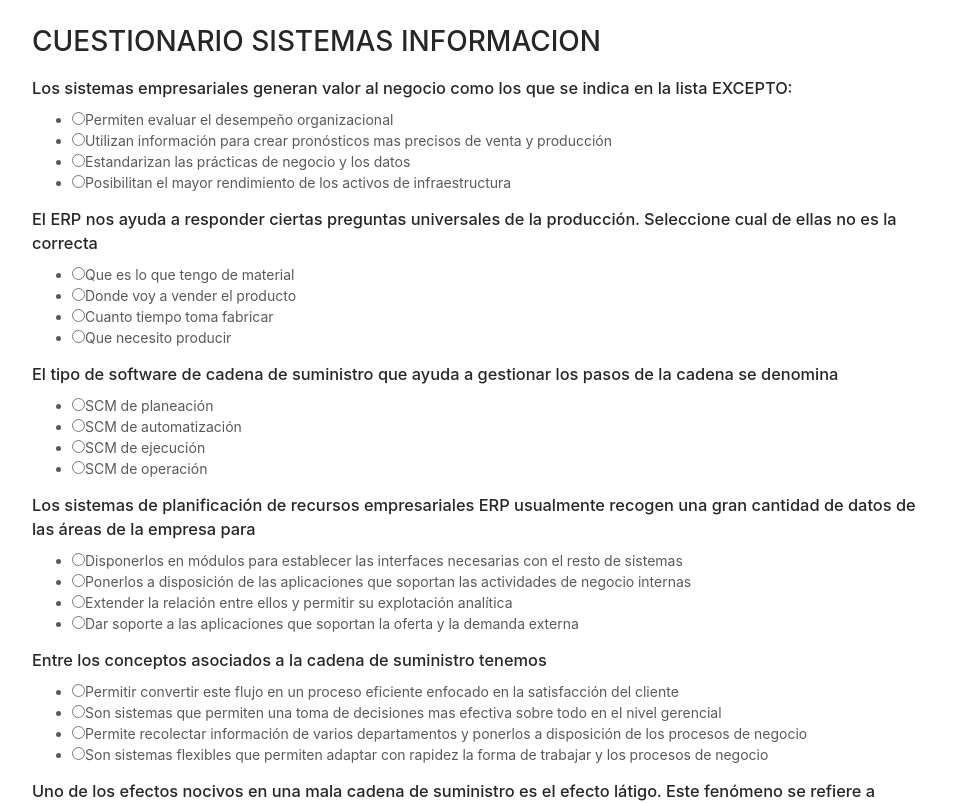
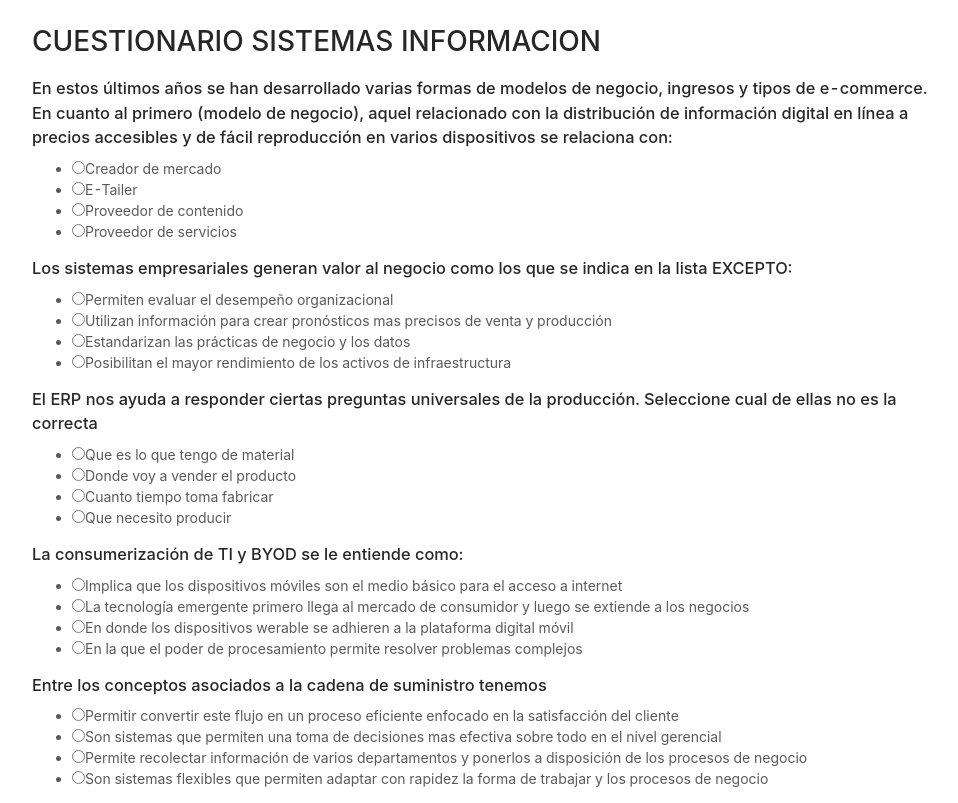
Before and after one commit to jairsemblantes01/cuestionario, a Nuxt app: page / in a window 1280 px wide. Shown: the top 803 px of the page, without its empty margins (158-1116 px from the left). Built offline with nearby package versions, Linux system fonts and the light colour scheme.

Commit message:
nuevas preguntas

```diff
--- a/pages/index.vue
+++ b/pages/index.vue
@@ -280,7 +280,13 @@ export default {
       calificado: false
     }
   },
+  mounted() {
+    this.preguntas = this.preguntas.sort(this.aleatorio)
+  },
   methods: {
+    aleatorio() {
+  return Math.random() - 0.5;
+},
     calificar() {
       // Calcular la calificación
       const numCorrectas = this.preguntas.reduce((total, pregunta, index) => {
```
